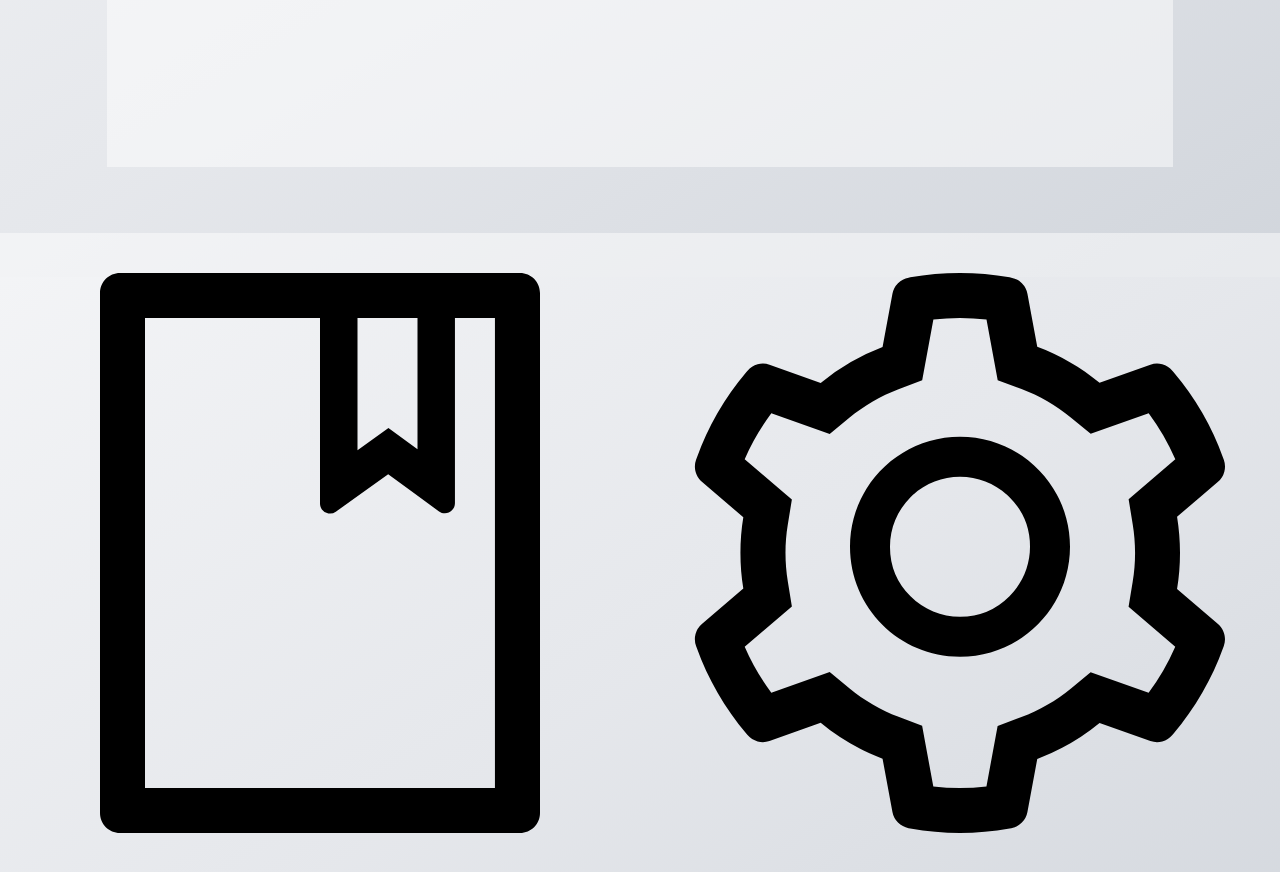
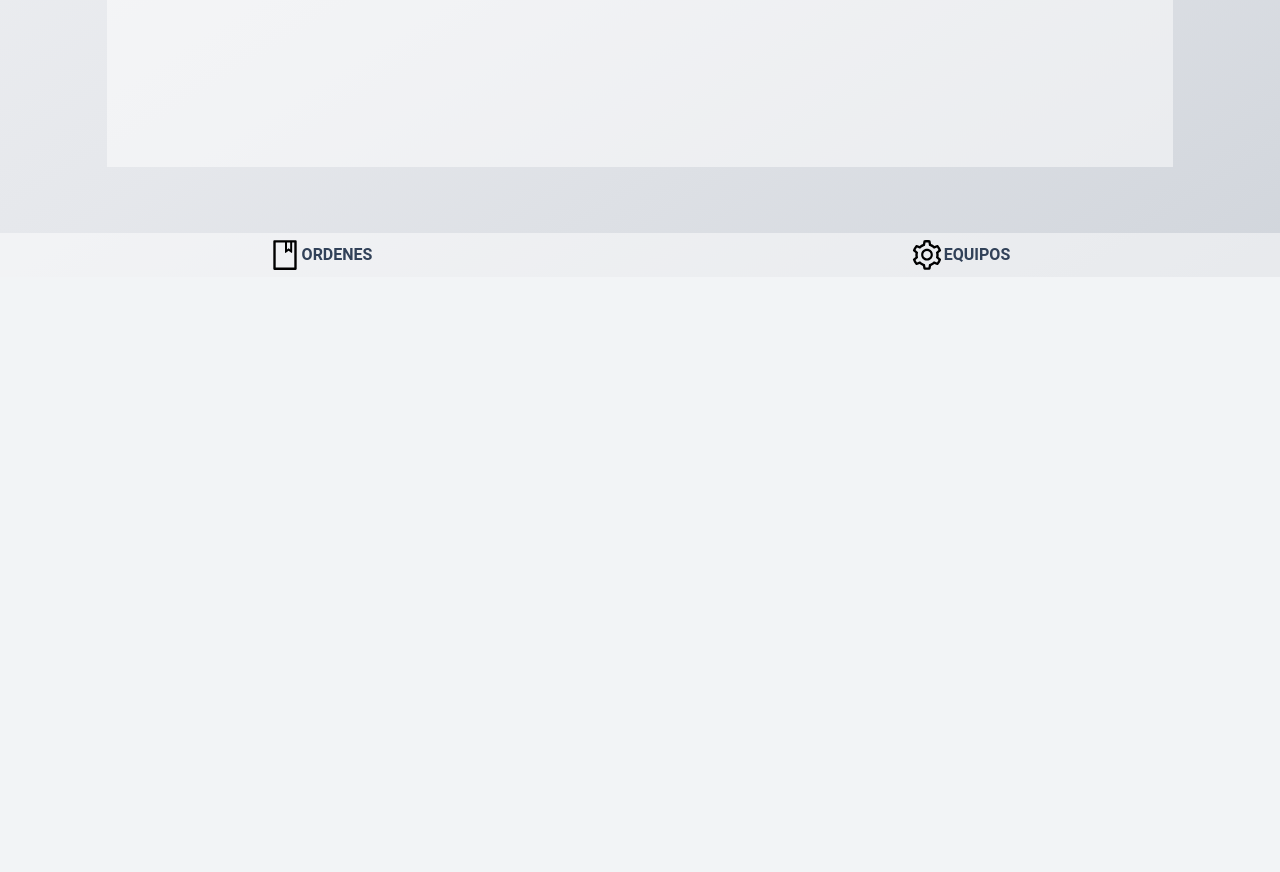
Before and after one commit to GaboAbo/axion_smarty, a Django app: page /home in a window 1280 px wide. Shown: the part 523-1395 px from the top of the page. After the commit the page ends 793 px from the top, so only its background shows below. Run offline with Django 5.2, Linux system fonts and the light colour scheme; some libraries are stand-ins or nearby versions; some web fonts are replaced.

Commit message:
order and setting icons fixed

```diff
--- a/Templates/base.html
+++ b/Templates/base.html
@@ -31,26 +31,26 @@
             class="absolute bottom-0 r-1/2 w-full h-[44px] bg-white/50 flex justify-around font-semibold">
 
             <button
-                class="w-1/2 h-[44px] {% if active_tab == 'order' %}bg-blue-500 text-white{% else %}bg-transparent hover:bg-slate-600/20 duration-300{% endif %}"
+                class="w-1/2 h-[44px] flex-center {% if active_tab == 'order' %}bg-blue-500 text-white{% else %}bg-transparent hover:bg-slate-600/20 duration-300{% endif %}"
                 type="button"
                 hx-get="{% url 'getAllOrders' %}"
                 hx-target="#menu"
                 hx-swap="innerHTML transition:true"
                 hx-trigger="click"
                 onclick="htmx.ajax('GET', '{% url 'sidebar' %}?tab=order', '#sidebar')">
-                <img src="{% static 'icons/book-outlined.svg' %}" />
+                <img src="{% static 'icons/book-outlined.svg' %}" alt="order" class="w-[34px] h-[34px]" />
                 ORDENES
             </button>
 
             <button
-                class="w-1/2 h-[44px] {% if active_tab == 'device' %}bg-blue-500 text-white{% else %}bg-transparent hover:bg-slate-600/20 duration-300{% endif %}"
+                class="w-1/2 h-[44px] flex-center {% if active_tab == 'device' %}bg-blue-500 text-white{% else %}bg-transparent hover:bg-slate-600/20 duration-300{% endif %}"
                 type="button"
                 hx-get="{% url 'getAllDevices' %}"
                 hx-target="#menu"
                 hx-swap="innerHTML transition:true"
                 hx-trigger="click"
                 onclick="htmx.ajax('GET', '{% url 'sidebar' %}?tab=device', '#sidebar')">
-                <img src="{% static 'icons/setting-outlined.svg' %}" />
+                <img src="{% static 'icons/setting-outlined.svg' %}" alt="settings" class="w-[34px] h-[34px]" />
                 EQUIPOS
             </button>
 
--- a/static/output.css
+++ b/static/output.css
@@ -340,6 +340,9 @@
   .h-\[32px\] {
     height: 32px;
   }
+  .h-\[34px\] {
+    height: 34px;
+  }
   .h-\[44px\] {
     height: 44px;
   }
@@ -408,6 +411,9 @@
   }
   .w-\[32px\] {
     width: 32px;
+  }
+  .w-\[34px\] {
+    width: 34px;
   }
   .w-\[58px\] {
     width: 58px;
```
